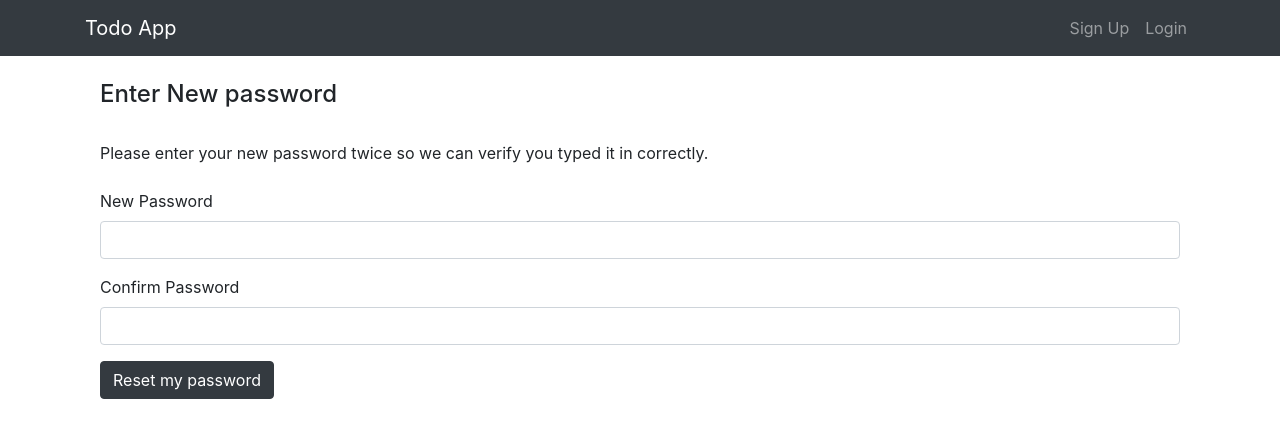
After one commit to gauravthapar/TodoApp, a Django app: page /password_reset/1/1/ in a window 1280 px wide. The commit adds this page. Shown: the top 438 px of the page. Run offline with Django 3.2, Linux system fonts and the light colour scheme; some libraries are stand-ins or nearby versions.

Commit message:
forgot password feature added

```diff
--- a/todo/urls.py
+++ b/todo/urls.py
@@ -16,12 +16,31 @@ Including another URLconf
 from django.contrib import admin
 from django.urls import path
 from todolist import views
+from django.contrib.auth import views as auth_views
 
 urlpatterns = [
     path('admin/', admin.site.urls),
     path('signup/',views.signupuser, name = 'signupuser'),
     path('login/',views.loginuser, name ="loginuser"),
     path('logout/',views.logoutuser, name = 'logoutuser'),
+    path('password_reset/',
+        auth_views.PasswordResetView.as_view(template_name = 'todolist/password_reset.html'),
+        name = "password_reset"
+    ),
+    path('password_reset/done/',
+        auth_views.PasswordResetDoneView.as_view(template_name = 'todolist/password_reset_sent.html'),
+        name = "password_reset_done"
+    ),
+    path('password_reset/<uidb64>/<token>/',
+        auth_views.PasswordResetConfirmView.as_view(template_name = 'todolist/password_reset_form.html'),
+        name = "password_reset_confirm"
+    ),
+    path('password_reset/complete/',
+        auth_views.PasswordResetCompleteView.as_view(template_name = 'todolist/password_reset_done.html'),
+        name = "password_reset_complete"
+    ),
+
+
 
     path('',views.home, name = "home"),
     path('current/',views.currenttodods, name = "currenttodos"),
@@ -31,3 +50,14 @@ urlpatterns = [
     path('todo/<int:todo_pk>/complete', views.completetodo, name = "completetodo"),
     path('todo/<int:todo_pk>/delete', views.deletetodo, name = "deletetodo"),
 ]
+
+
+
+
+#accounts/logout/ [name='logout']
+#accounts/password_change/ [name='password_change']
+#accounts/password_change/done/ [name='password_change_done']
+#accounts/password_reset/ [name='password_reset']
+#accounts/password_reset/done/ [name='password_reset_done']
+#accounts/reset/<uidb64>/<token>/ [name='password_reset_confirm']
+#accounts/reset/done/ [name='password_reset_complete']
--- a/todolist/templates/todolist/loginuser.html
+++ b/todolist/templates/todolist/loginuser.html
@@ -27,6 +27,9 @@
             </form>
             <hr>
             <div class="text-center">
+                <a href="{% url 'password_reset' %}">Forgot Password?</a>
+            </div><br>
+            <div class="text-center">
                 Need an account ? <a href="{% url 'signupuser' %}">Sign Up here</a>
             </div>
         </div>
--- /dev/null
+++ b/todolist/templates/todolist/password_reset_form.html
@@ -0,0 +1,28 @@
+{% extends "todolist/base.html" %}
+
+{% block content %}
+
+<div class = "container">
+    <br><h4> Enter New password </h4>
+    <br> Please enter your new password twice so we can verify you typed it in correctly.<br>
+</div>
+
+<form method = "POST">
+    {% csrf_token %}
+    <div class = "container">
+        {% if form.errors %}
+            <div class="alert alert-danger" role="alert">
+                {{ form.errors }}
+            </div>
+        {% endif %}
+        <div class="form-group">
+            <br><label for="id_new_password1">New Password</label>
+             <input type="password" name="new_password1" autocomplete="off" class="form-control" required id="id_new_password1">
+        </div>
+        <div class="form-group">
+            <label for="id_new_password2">Confirm Password</label>
+            <input type="password" name="new_password2" autocomplete="off" class="form-control" required id="id_new_password2">
+        </div>
+        <input type="submit" class="btn btn-dark" value="Reset my password">
+    </div>
+{% endblock %}
--- a/todolist/templates/todolist/viewtodo.html
+++ b/todolist/templates/todolist/viewtodo.html
@@ -23,6 +23,10 @@
                     <label for="memo">Memo</label>
                     <textarea name="memo" rows="5" class="form-control" id="memo" >{{ todo.memo }}</textarea>
                 </div>
+                <div class="form-group">
+                    <label for="id_duedate">Duedate (YYYY-MM-DD):</label>
+                    <input type="text" name="duedate" autocomplete="off" value = "{{ todo.duedate|date:'Y-m-j'}}" class="vDateField" size="10" id="id_duedate">
+                </div> <br>
                 <div class="form-group form-check">
                     <input type="checkbox" name="important" class="form-check-input" id="important" {% if todo.important %}checked{% endif %}>
                     <label class="form-check-label" for="important">Important</label>
```
Also changed, not shown: todo/settings.py (+7 -0 lines), todolist/templates/todolist/password_reset.html (added, +19 -0 lines), todolist/templates/todolist/password_reset_done.html (added, +9 -0 lines), todolist/templates/todolist/password_reset_sent.html (added, +11 -0 lines), db.sqlite3.
